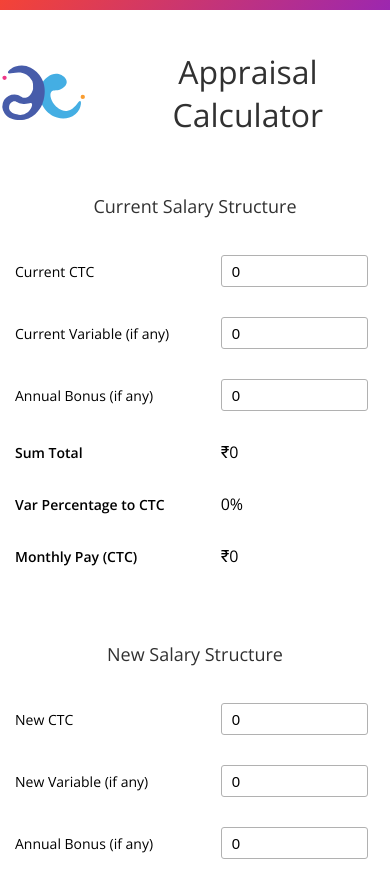
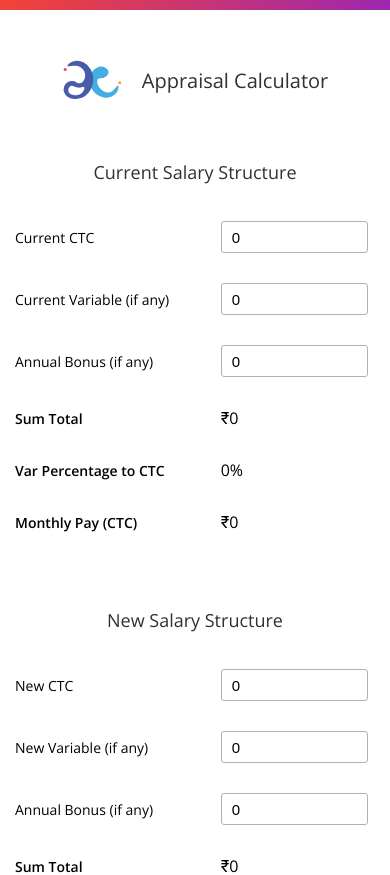
Before and after one commit to ashwinkshenoy/appraisal-calculator, a Vue app: page /#/ in a window 390 px wide. Shown: the top 875 px of the page. Built offline with nearby package versions, Linux system fonts and the light colour scheme.

Commit message:
mob fixes

```diff
--- a/src/components/styles/home.scss
+++ b/src/components/styles/home.scss
@@ -102,6 +102,13 @@
 }
 
 @media screen and (max-width: 992px) {
+  .title {
+    padding: 0 20px;
+    font-size: 20px;
+    .logo {
+      width: 60px;
+    }
+  }
   .grid-row {
     grid-template-columns: repeat(auto-fit, minmax(350px, 1fr));
     padding: 0 0;
```
